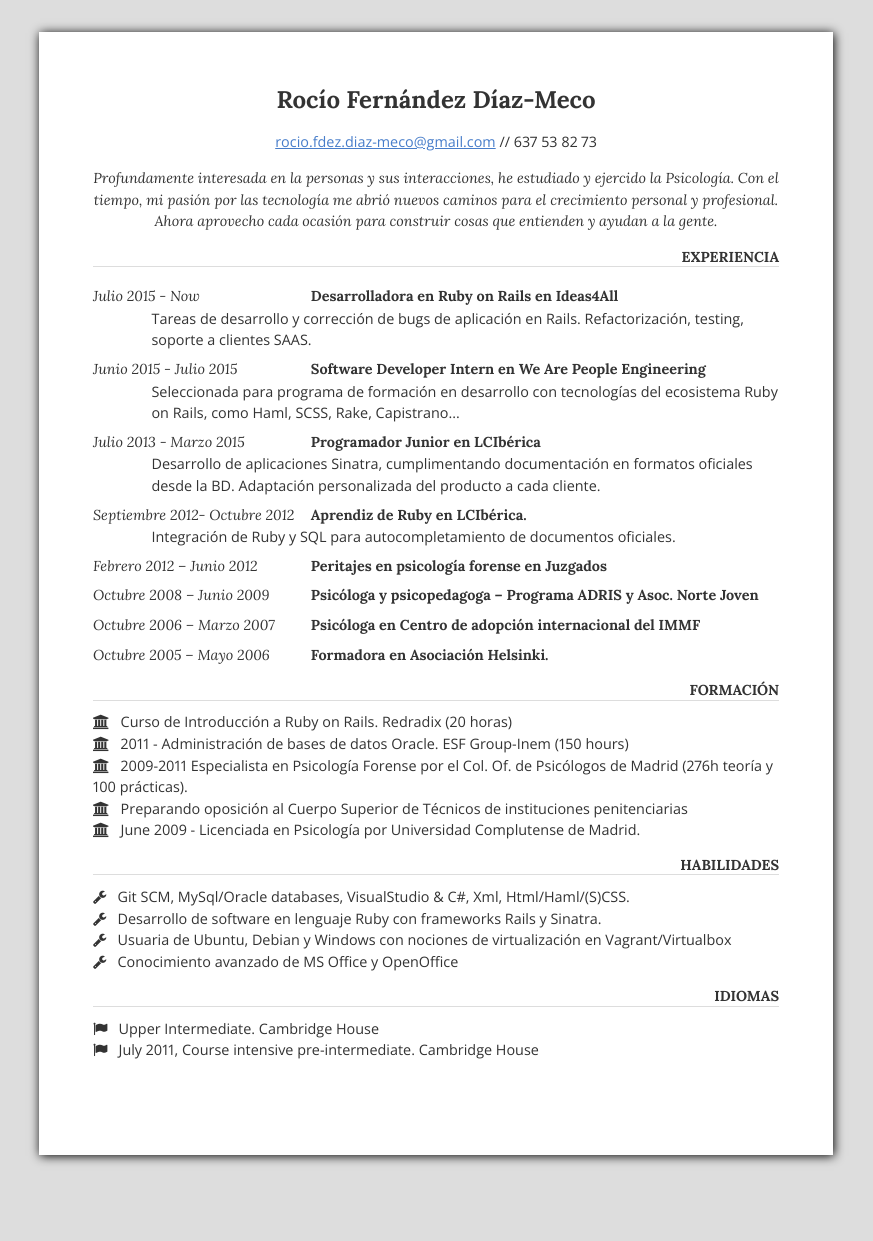
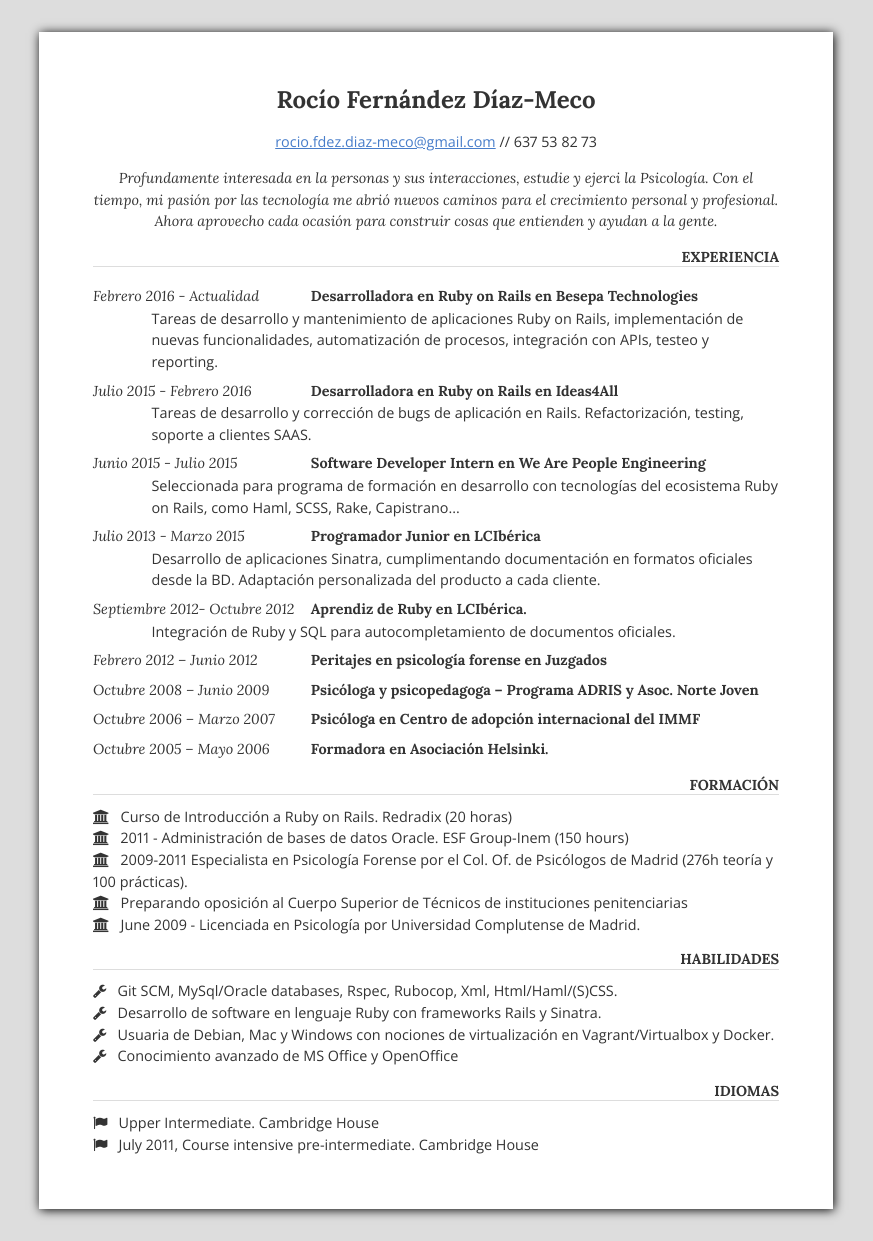
Before and after one commit to alia-del-crys/alia-del-crys.github.io, a Jekyll site: the page built from cv.html, in a window 1280 px wide. Shown: the whole page, without its empty margins (204-1077 px from the left). Built offline with Jekyll 4.4.1, drawn with Linux system fonts in a browser that asks for light colours; nearby versions of some CDN libraries; before the commit the page ends 1187 px from its top, so only the background shows below that.

Commit message:
update cv

```diff
--- a/cv.html
+++ b/cv.html
@@ -5,16 +5,19 @@ link_text: CV (es)
 link_icon: briefcase
 mail: rocio.fdez.diaz-meco@gmail.com
 about: |
-  Profundamente interesada en la personas y sus interacciones, he estudiado y
-  ejercido la Psicología.
+  Profundamente interesada en la personas y sus interacciones, estudie y ejerci la Psicología.
   Con el tiempo, mi pasión por las tecnología me abrió nuevos caminos para el
   crecimiento personal y profesional. Ahora aprovecho cada ocasión para construir
   cosas que entienden y ayudan a la gente.
 sections:
   - name: experiencia
     items:
+      - title: Desarrolladora en Ruby on Rails en Besepa Technologies
+        dates: Febrero 2016 - Actualidad
+        detail: |
+          Tareas de desarrollo y mantenimiento de aplicaciones Ruby on Rails, implementación de nuevas funcionalidades, automatización de procesos, integración con APIs, testeo y reporting.
       - title: Desarrolladora en Ruby on Rails en Ideas4All
-        dates: Julio 2015 - Now
+        dates: Julio 2015 - Febrero 2016
         detail: |
           Tareas de desarrollo y corrección de bugs de aplicación en Rails.
           Refactorización, testing, soporte a clientes SAAS.
@@ -50,7 +53,6 @@ sections:
         dates:  Octubre 2005 – Mayo 2006
         detail: |
 
-
   - name: Formación
     icon: university
     items:
@@ -62,9 +64,9 @@ sections:
   - name: Habilidades
     icon: wrench
     items:
-      - detail: Git SCM, MySql/Oracle databases, VisualStudio & C#, Xml, Html/Haml/(S)CSS.
+      - detail: Git SCM, MySql/Oracle databases, Rspec, Rubocop, Xml, Html/Haml/(S)CSS.
       - detail: Desarrollo de software en lenguaje Ruby con frameworks Rails y  Sinatra.
-      - detail: Usuaria de Ubuntu, Debian y Windows con nociones de virtualización en Vagrant/Virtualbox
+      - detail: Usuaria de Debian, Mac y Windows con nociones de virtualización en Vagrant/Virtualbox y Docker.
       - detail: Conocimiento avanzado de MS Office y OpenOffice
   - name: Idiomas
     icon: flag
```
